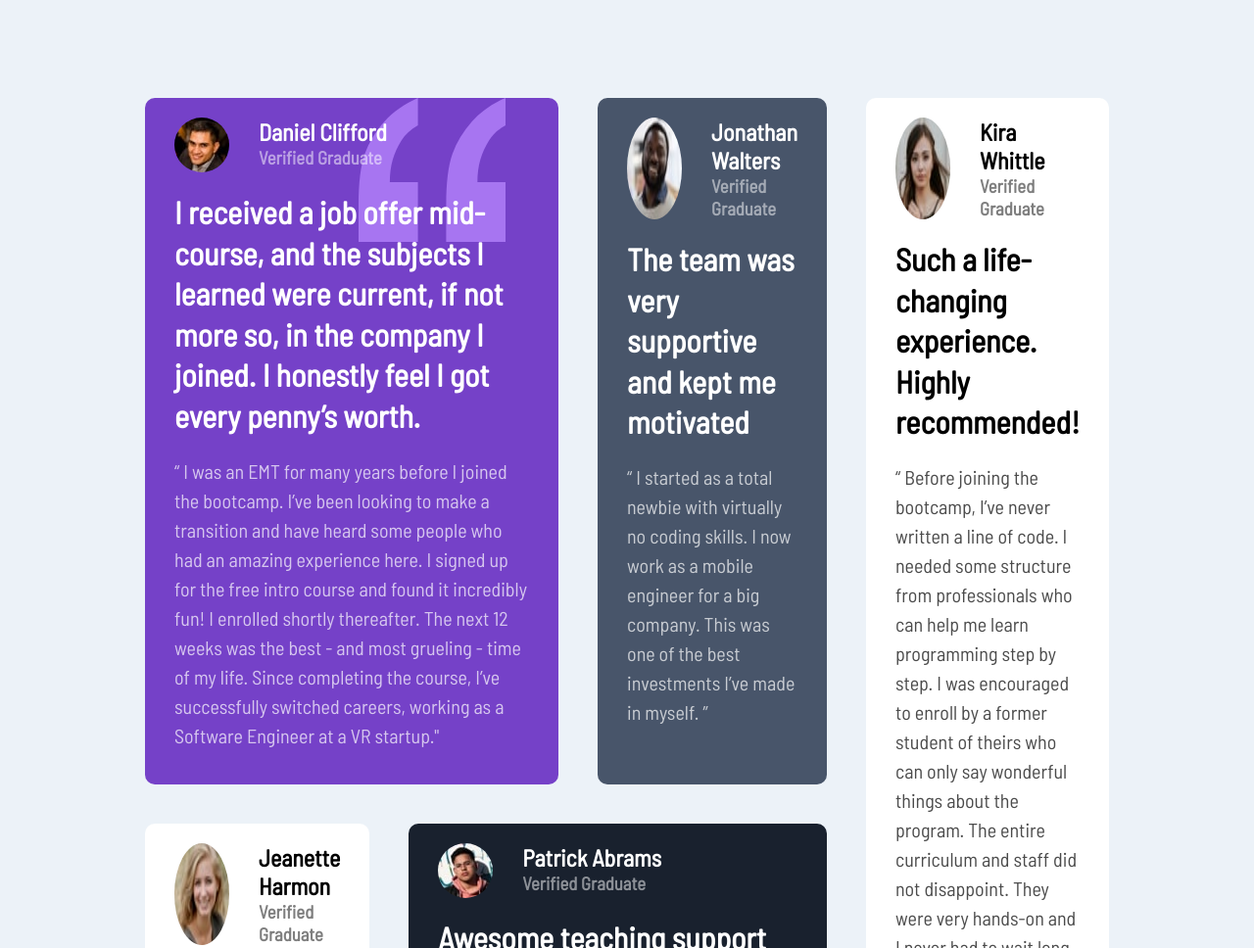
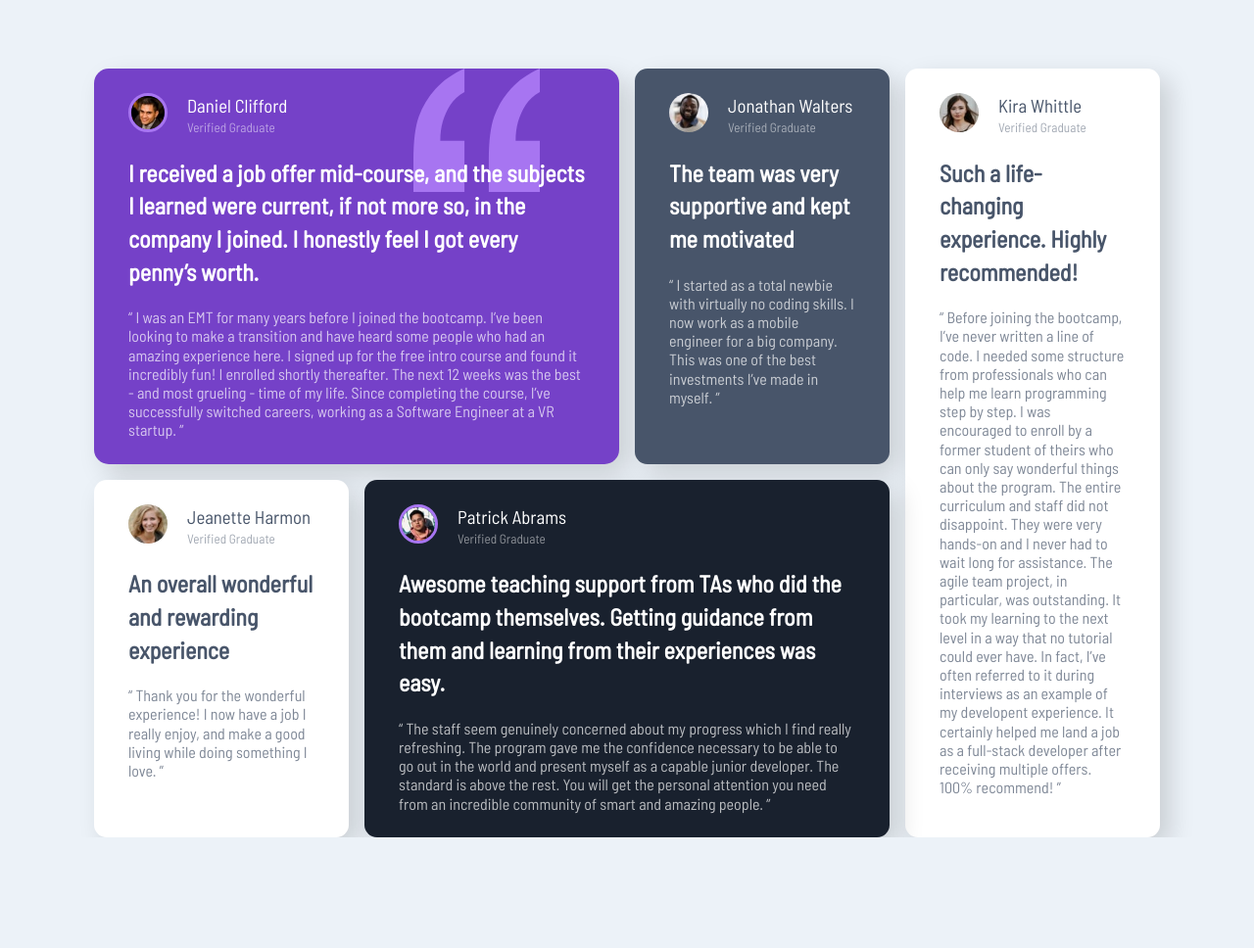
Before and after one commit to nerdgeek007/grid-page, a plain HTML site: page index.html in a window 1280 px wide. Shown: the top 968 px of the page at 98% size. After the commit the page ends 855 px from the top, so only its background shows below. Drawn offline with Linux system fonts and the light colour scheme.

Commit message:
style.css changed

```diff
--- a/index.html
+++ b/index.html
@@ -4,95 +4,84 @@
 		<meta charset="UTF-8" />
 		<meta http-equiv="X-UA-Compatible" content="IE=edge" />
 		<meta name="viewport" content="width=device-width, initial-scale=1.0" />
-		<title>grid layout</title>
+		<title>grid-selection</title>
 		<link rel="stylesheet" href="style.css" />
 	</head>
+
 	<body>
-		<div class="container">
-			<div class="grid daniel">
-				<div class="profile">
-					<img src="./images/image-daniel.jpg" alt="" />
-					<div class="intro">
-						<h2>Daniel Clifford</h2>
-						<h3>Verified Graduate</h3>
+		<main class="container">
+			<div class="daniel test">
+				<div class="head-container">
+					<div>
+						<img
+							class="user-img dani-img"
+							src="images\image-daniel.jpg"
+							alt="Daniel-img"
+						/>
+					</div>
+					<div class="info">
+						<h3 class="name white">Daniel Clifford</h3>
+						<h5 class="white">Verified Graduate</h5>
 					</div>
 				</div>
-				<h1>
+
+				<h2 class="white">
 					I received a job offer mid-course, and the subjects I learned were
 					current, if not more so, in the company I joined. I honestly feel I
 					got every penny’s worth.
-				</h1>
-				<p>
+				</h2>
+
+				<p class="white">
 					“ I was an EMT for many years before I joined the bootcamp. I’ve been
 					looking to make a transition and have heard some people who had an
 					amazing experience here. I signed up for the free intro course and
 					found it incredibly fun! I enrolled shortly thereafter. The next 12
 					weeks was the best - and most grueling - time of my life. Since
 					completing the course, I’ve successfully switched careers, working as
-					a Software Engineer at a VR startup."
+					a Software Engineer at a VR startup. ”
 				</p>
 			</div>
-			<div class="grid jonathan">
-				<div class="profile">
-					<img src="./images/image-jonathan.jpg" alt="" />
-					<div class="intro">
-						<h2>Jonathan Walters</h2>
-						<h3>Verified Graduate</h3>
+
+			<div class="jonathan test">
+				<div class="head-container">
+					<div>
+						<img
+							class="user-img"
+							src="images\image-jonathan.jpg"
+							alt="Jonathan-img"
+						/>
+					</div>
+					<div class="info">
+						<h3 class="name white">Jonathan Walters</h3>
+						<h5 class="white">Verified Graduate</h5>
 					</div>
 				</div>
-				<h1>The team was very supportive and kept me motivated</h1>
-				<p>
+
+				<h2 class="white">
+					The team was very supportive and kept me motivated
+				</h2>
+				<p class="white">
 					“ I started as a total newbie with virtually no coding skills. I now
 					work as a mobile engineer for a big company. This was one of the best
 					investments I’ve made in myself. ”
 				</p>
 			</div>
-			<div class="grid jeanette">
-				<div class="profile">
-					<img src="./images/image-jeanette.jpg" alt="" />
-					<div class="intro">
-						<h2>Jeanette Harmon</h2>
-						<h3>Verified Graduate</h3>
+			<div class="kira test">
+				<div class="head-container">
+					<div>
+						<img class="user-img" src="images\image-kira.jpg" alt="Kira-img" />
+					</div>
+					<div class="info">
+						<h3 class="name dark">Kira Whittle</h3>
+						<h5 class="dark">Verified Graduate</h5>
 					</div>
 				</div>
-				<h1>An overall wonderful and rewarding experience</h1>
-				<p>
-					“ Thank you for the wonderful experience! I now have a job I really
-					enjoy, and make a good living while doing something I love.
-				</p>
-			</div>
-			<div class="grid patrick">
-				<div class="profile">
-					<img src="./images/image-patrick.jpg" alt="" />
-					<div class="intro">
-						<h2>Patrick Abrams</h2>
-						<h3>Verified Graduate</h3>
-					</div>
-				</div>
-				<h1>
-					Awesome teaching support from TAs who did the bootcamp themselves.
-					Getting guidance from them and learning from their experiences was
-					easy.
-				</h1>
-				<p>
-					“ The staff seem genuinely concerned about my progress which I find
-					really refreshing. The program gave me the confidence necessary to be
-					able to go out in the world and present myself as a capable junior
-					developer. The standard is above the rest. You will get the personal
-					attention you need from an incredible community of smart and amazing
-					people. ”
-				</p>
-			</div>
-			<div class="grid kira">
-				<div class="profile">
-					<img src="./images/image-kira.jpg" alt="" />
-					<div class="intro">
-						<h2>Kira Whittle</h2>
-						<h3>Verified Graduate</h3>
-					</div>
-				</div>
-				<h1>Such a life-changing experience. Highly recommended!</h1>
-				<p>
+
+				<h2 class="dark">
+					Such a life-changing experience. Highly recommended!
+				</h2>
+
+				<p class="dark">
 					“ Before joining the bootcamp, I’ve never written a line of code. I
 					needed some structure from professionals who can help me learn
 					programming step by step. I was encouraged to enroll by a former
@@ -106,6 +95,57 @@
 					developer after receiving multiple offers. 100% recommend! ”
 				</p>
 			</div>
-		</div>
+
+			<div class="jeanette test">
+				<div class="head-container">
+					<div>
+						<img
+							class="user-img"
+							src="images\image-jeanette.jpg"
+							alt="Jeanette-img"
+						/>
+					</div>
+					<div class="info">
+						<h3 class="name dark">Jeanette Harmon</h3>
+						<h5 class="dark">Verified Graduate</h5>
+					</div>
+				</div>
+				<h2 class="dark">An overall wonderful and rewarding experience</h2>
+
+				<p class="dark">
+					“ Thank you for the wonderful experience! I now have a job I really
+					enjoy, and make a good living while doing something I love. ”
+				</p>
+			</div>
+
+			<div class="patrick test">
+				<div class="head-container">
+					<div>
+						<img
+							class="user-img dani-img"
+							src="images\image-patrick.jpg"
+							alt="Daniel-img"
+						/>
+					</div>
+					<div class="info">
+						<h3 class="name white">Patrick Abrams</h3>
+						<h5 class="white">Verified Graduate</h5>
+					</div>
+				</div>
+				<h2 class="white">
+					Awesome teaching support from TAs who did the bootcamp themselves.
+					Getting guidance from them and learning from their experiences was
+					easy.
+				</h2>
+				<p class="white">
+					“ The staff seem genuinely concerned about my progress which I find
+					really refreshing. The program gave me the confidence necessary to be
+					able to go out in the world and present myself as a capable junior
+					developer. The standard is above the rest. You will get the personal
+					attention you need from an incredible community of smart and amazing
+					people. ”
+				</p>
+			</div>
+		</main>
 	</body>
 </html>
--- a/style.css
+++ b/style.css
@@ -1,13 +1,4 @@
 @import url('https://fonts.googleapis.com/css2?family=Barlow+Semi+Condensed&display=swap');
-
-:root {
-	--primary-voilet: hsl(263, 55%, 52%);
-	--primary-gray-blue: hsl(217, 19%, 35%);
-	--primary-blackish-blue: hsl(219, 29%, 14%);
-	--primary-white: hsl(0, 0%, 100%);
-	--neutral-gray: hsl(0, 0%, 81%);
-	--neutral-blue: hsl(210, 46%, 95%);
-}
 * {
 	margin: 0;
 	padding: 0;
@@ -15,85 +6,97 @@
 }
 
 body {
+	max-height: 100vh;
+	background-color: hsl(210, 46%, 95%);
 	font-size: 16px;
 	font-family: 'Barlow Semi Condensed', sans-serif;
-	background-color: var(--neutral-blue);
+	overflow: hidden;
 }
-h3 {
-	opacity: 50%;
+
+.container {
+	margin: 0 auto;
+	margin-top: 70px;
+	display: grid;
+	justify-content: center;
+	align-content: center;
+	grid-template-columns: repeat(4, 260px);
+	gap: 1rem;
+	grid-template-areas:
+		'test-1 test-1 test-2 test-5'
+		'test-3 test-4 test-4 test-5';
+	letter-spacing: 0.03px;
 }
-h1 {
-	line-height: 1.3;
-	padding-top: 20px;
+
+.white {
+	color: white;
 }
+.dark {
+	color: hsl(217, 19%, 35%);
+}
+
 p {
 	opacity: 70%;
-	line-height: 1.5;
-	font-size: 20px;
-	padding-top: 20px;
+	font-weight: 500;
+	line-height: 1.2rem;
 }
-.container {
-	width: 80vw;
-	margin: 80px auto;
-	display: grid;
-	grid-template-columns: repeat(4, 1fr);
-	grid-template-rows: repeat(2, 1fr);
-	grid-template-areas:
-		'col1 col1 col2 col3'
-		'col4 col5 col5 col3';
+h5 {
+	opacity: 50%;
+	font-weight: 500;
 }
-.container .daniel {
-	grid-area: col1;
-	background-color: var(--primary-voilet);
-	background-image: url('./images/bg-pattern-quotation.svg');
-	background-repeat: no-repeat;
-	background-size: 150px;
-	background-position-x: 80%;
-	color: var(--primary-white);
+h2 {
+	margin: 20px auto;
+}
+.name {
+	font-weight: 500;
 }
 
-.container .jonathan {
-	grid-area: col2;
-	background-color: var(--primary-gray-blue);
-	color: var(--primary-white);
+.dani-img {
+	border: 3px solid #a775f1;
+}
+.user-img {
+	width: 40px;
+	height: 40px;
+	float: left;
+	border-radius: 50%;
+	margin: 0 20px 0 0;
+}
+.head-container {
+	margin-bottom: 20px;
 }
 
-.container .jeanette {
-	grid-area: col4;
-	background-color: var(--primary-white);
+.test {
+	padding: 25px 35px;
+	border-radius: 0.8rem;
+	line-height: 1.4;
+	box-shadow: 10px 10px 26px 0px rgb(0 0 0 / 15%);
+	min-height: 100%;
 }
 
-.container .patrick {
-	grid-area: col5;
-	background-color: var(--primary-blackish-blue);
-	color: var(--primary-white);
+.daniel {
+	background-color: hsl(263, 55%, 52%);
+	background-image: url(images/bg-pattern-quotation.svg);
+	background-repeat: no-repeat;
+	background-size: 24%;
+	background-position: 80% 0;
+	border-radius: 15px;
+	grid-area: test-1;
+}
+.jonathan {
+	grid-area: test-2;
+	background-color: hsl(217, 19%, 35%);
 }
 
-.container .kira {
-	grid-area: col3;
-	background-color: var(--primary-white);
-}
-.profile {
-	display: flex;
-}
-.intro {
-	padding-left: 30px;
+.kira {
+	grid-area: test-5;
+	background-color: white;
 }
 
-.grid {
-	border-radius: 10px;
-	margin: 20px;
-	padding: 20px 30px;
-}
-.grid img {
-	border-radius: 50%;
+.jeanette {
+	grid-area: test-3;
+	background-color: white;
 }
 
-@media (max-width: 500px) {
-	.container {
-		display: block;
-	}
-	.grid {
-		margin: 30px;
-	}
-} ;
+.patrick {
+	grid-area: test-4;
+	background-color: hsl(219, 29%, 14%);
+}
```
